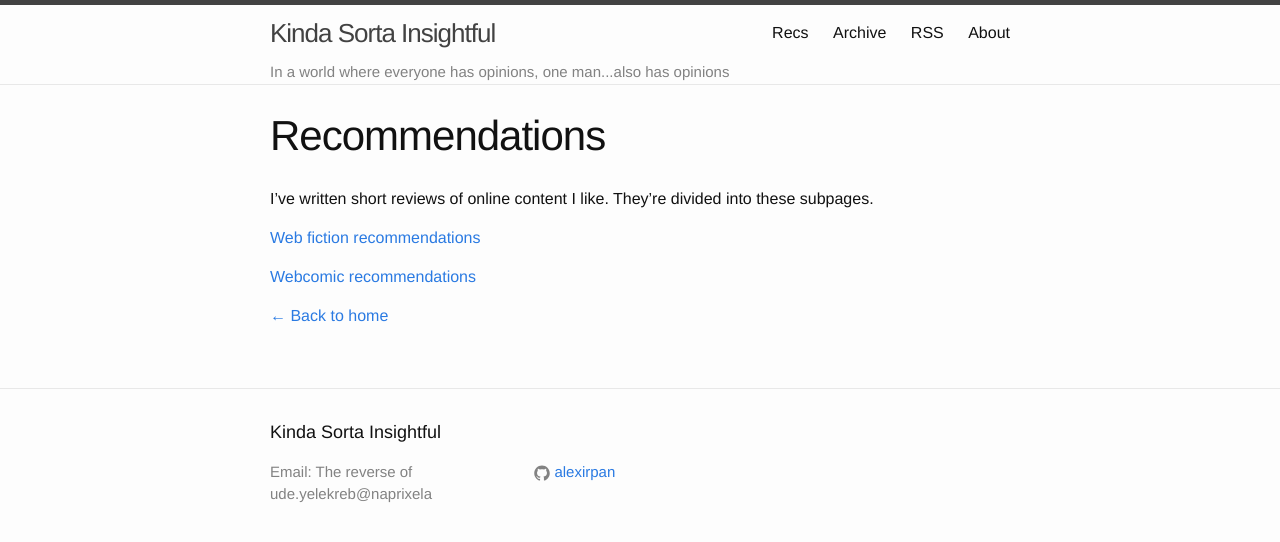
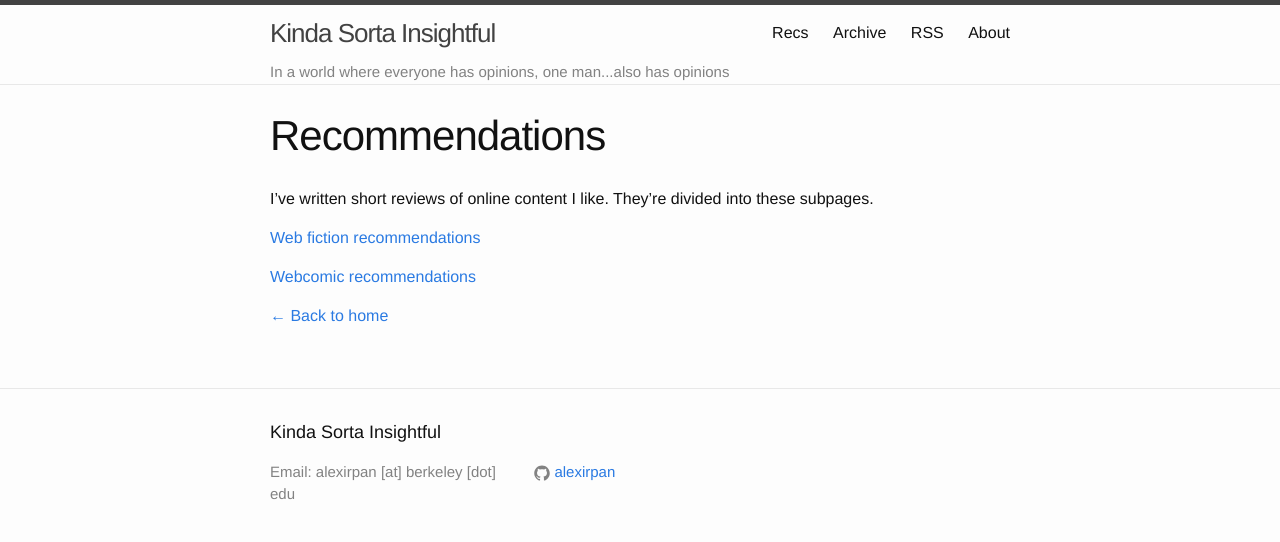
Before and after one commit to alexirpan/alexirpan.github.io, a Jekyll site: the page built from recs-home.markdown, in a window 1280 px wide. Shown: the top 542 px of the page. Built offline with Jekyll 4.4.1, drawn with Linux system fonts in a browser that asks for light colours.

Commit message:
Fixing some punctuation errors, making email in footer more clear

```diff
--- a/_includes/footer.html
+++ b/_includes/footer.html
@@ -7,7 +7,7 @@
     <div class="footer-col-wrapper">
       <div class="footer-col  footer-col-1">
         <ul class="contact-list">
-          <li>Email: The reverse of ude.yelekreb@naprixela</li>
+          <li>Email: alexirpan [at] berkeley [dot] edu</li>
         </ul>
       </div>
 
--- a/_posts/2016-01-27-deepmind-go.markdown
+++ b/_posts/2016-01-27-deepmind-go.markdown
@@ -15,10 +15,10 @@ so here's a sample:
 [MIT Technology Review](http://www.technologyreview.com/news/546066/googles-ai-masters-the-game-of-go-a-decade-earlier-than-expected/),
 [Wired](http://www.wired.com/2016/01/in-a-huge-breakthrough-googles-ai-beats-a-top-player-at-the-game-of-go/),
 [Ars Technica](http://arstechnica.com/gadgets/2016/01/googles-ai-beats-go-champion-will-now-take-on-best-player-in-the-world/),
-and [The New York Times](http://bits.blogs.nytimes.com/2016/01/27/alphabet-program-beats-the-european-human-go-champion/),
+and [The New York Times](http://bits.blogs.nytimes.com/2016/01/27/alphabet-program-beats-the-european-human-go-champion/).
 Posts from friends and famous AI researchers have been filling my news feed,
 and it's all along the lines of "Well done" or "Holy shit" or "I for one welcome our
-new robot overlords." .
+new robot overlords."
 
 Although computer Go isn't one of my main interests,
 Monte Carlo Tree Search (MCTS) is. The biggest application of MCTS is in
@@ -96,7 +96,7 @@ move predictors.
 At the end of their 2014 paper, there's a short section on combining
 their CNN with search. They didn't get very far, besides showing it was
 an obviously good idea if it could be made computationally feasible.
-Ever since that paper, it's felt like the last thing Computer Go needed was a
+Ever since that paper, it's felt like the last thing computer Go needed was a
 combination of heavy duty neural net move predictors with MCTS, done such
 that computation time didn't explode.
 
```
